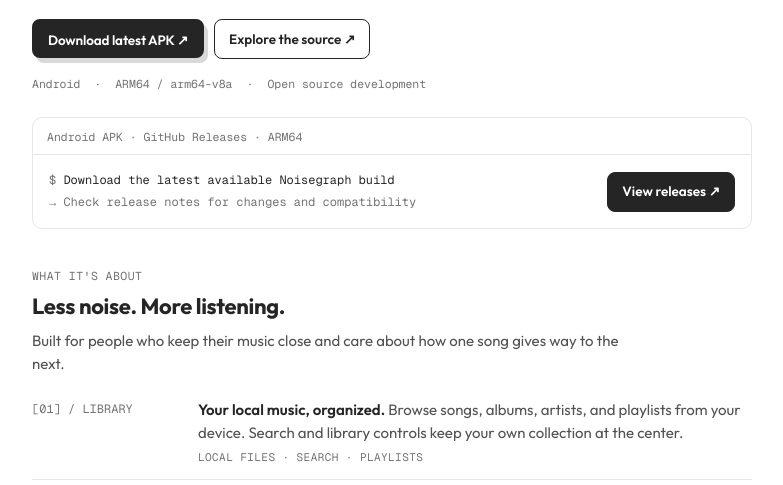
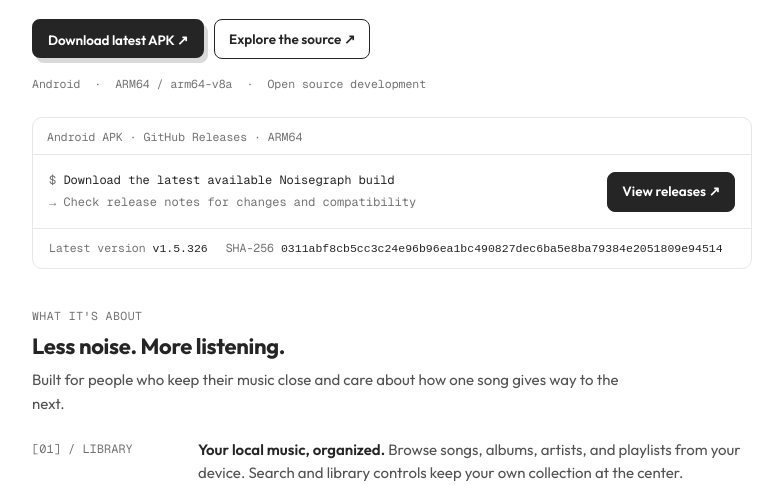
Before and after one commit to wandavenus/Noisegraph, a plain HTML site: page index.html in a window 1280 px wide. Shown: the part 287-772 px from the top of the page, without its empty margins (248-1031 px from the left). Drawn offline with Linux system fonts and the light colour scheme.

Commit message:
landing N02-F03: release box now shows the latest published version + APK SHA-256, read at runtime from version.json (kept current by publish-version-json); block stays hidden if the manifest cannot load

```diff
--- a/index.html
+++ b/index.html
@@ -129,6 +129,9 @@ h1 { margin: 0; font-size: 32px; font-weight: 700; letter-spacing: -.02em; line-
 .release-content code { font-family: var(--mono); font-size: 12px; line-height: 1.8; color: var(--ink) }
 .release-content code span { color: var(--muted) }
 .release-content .button { flex-shrink: 0 }
+.release-meta { display: flex; flex-wrap: wrap; gap: 6px 18px; padding: 10px 16px; border-top: 1px solid var(--line); font-family: var(--mono); font-size: 11.5px; color: var(--muted) }
+.release-meta code { color: var(--ink); word-break: break-all }
+.release-meta[hidden] { display: none }
 /* Sections */
 .section { padding: 30px 0 6px }
 .section-kicker { font-family: var(--mono); font-size: 11.5px; color: var(--muted); text-transform: uppercase; letter-spacing: .04em; margin: 0 0 8px }
@@ -226,6 +229,8 @@ html[data-theme="dark"] ::selection { background: #3d3d3d; color: #fff }
         <div class="release-box" aria-label="Latest APK download information">
           <div class="release-label">Android APK · GitHub Releases · ARM64</div>
           <div class="release-content"><code><span>$</span> Download the latest available Noisegraph build<br><span>→ Check release notes for changes and compatibility</span></code><a class="button button-primary" href="https://github.com/wandavenus/Noisegraph/releases/latest" target="_blank" rel="noreferrer">View releases ↗</a>
+          </div>
+          <div class="release-meta" id="release-meta" hidden><span>Latest version <code id="release-version"></code></span><span>SHA-256 <code id="release-sha"></code></span>
           </div>
         </div>
       </section>
@@ -356,6 +361,22 @@ html[data-theme="dark"] ::selection { background: #3d3d3d; color: #fff }
 
 <script src="sakuga-button.js"></script>
 <script>
+  // N02-F03: show the latest published version + APK SHA-256 from
+  // version.json (kept current by the publish-version-json workflow).
+  // Stays hidden if the manifest cannot be loaded.
+  (function () {
+    fetch("version.json", { cache: "no-store" })
+      .then(function (r) { return r.ok ? r.json() : null; })
+      .then(function (v) {
+        if (!v || !v.version || !v.sha256) return;
+        document.getElementById("release-version").textContent = "v" + v.version;
+        document.getElementById("release-sha").textContent = v.sha256;
+        document.getElementById("release-meta").hidden = false;
+      })
+      .catch(function () {});
+  })();
+</script>
+<script>
   (function () {
     var dl = document.getElementById("download-apk");
     if (dl) {
```
